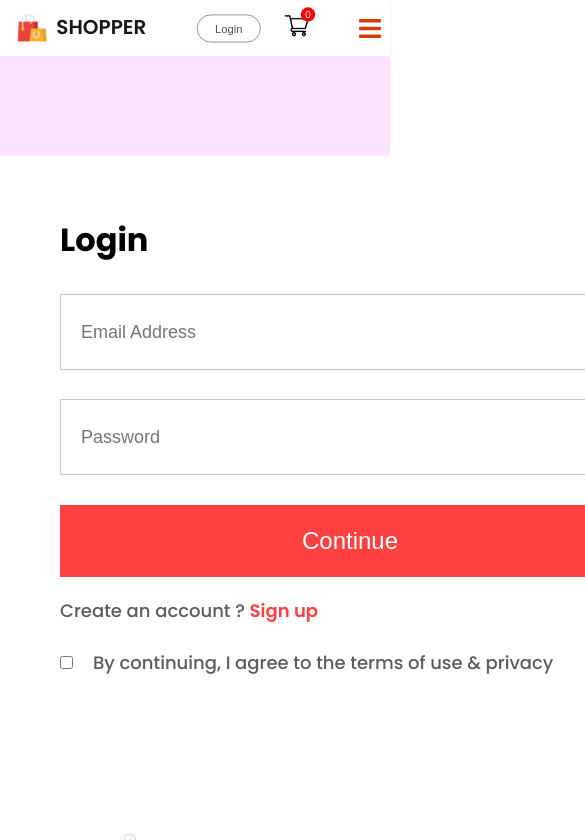
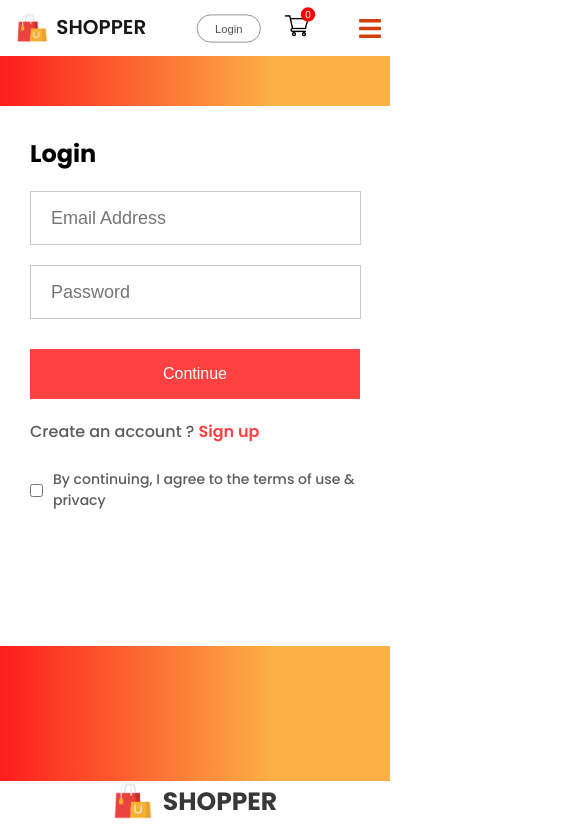
Before and after one commit to hazemmohsen2000/E-commerce, a React (Create React App) app: page /login in a window 390 px wide. Shown: the top 840 px of the page, 585 px wide, since content can reach past the window. Built offline with nearby package versions, Linux system fonts and the light colour scheme.

Commit message:
sign up page media query

```diff
--- a/src/pages/CSS/LoginSignup.css
+++ b/src/pages/CSS/LoginSignup.css
@@ -1,7 +1,8 @@
 .loginsignup {
     width : 100% ;
     height: 80vh;
-    background : #fce3fe ;
+    background: rgb(131,58,180);
+    background: linear-gradient(90deg, rgba(131,58,180,1) 0%, rgba(253,29,29,1) 0%, rgba(252,176,69,1) 70%);
     padding-top : 100px ;
 }
 .loginsignup-container{
@@ -61,3 +62,55 @@
     font-size: 18px ;
     font-weight: 500;
 }
+
+@media(max-width : 1280px){
+    .loginsignup{
+        padding-top:50px;
+    }
+    .loginsignup-container{
+        width: auto;
+        max-width: 500px;
+        max-height: 500px;
+    }
+    .loginsignup-container h1 {
+        margin : 10px 0;
+    }
+    .loginsignup-fields{
+        gap : 20px ;
+        margin-top: 20px;
+    }
+    .loginsignup-fields input {
+        height: 65px;
+        width : 93%;
+    }
+    .loginsignup-container button {
+        width : 100%
+    }
+    .loginsignup-login {
+        font-size: 16px;
+    }
+    .loginsignup-agree{
+        font-size: 14px;
+        gap: 10px;
+    }
+}
+@media(max-width : 800px){
+
+    .loginsignup-container{
+        padding: 20px 30px;
+    }
+    .loginsignup-container h1 {
+       font-size: 24px;
+    }
+    .loginsignup-fields{
+        margin-top: 20px;
+    }
+    .loginsignup-fields input {
+        height: 50px;
+    }
+    .loginsignup-container button {
+        height : 50px;
+        font-size : 16px
+    }
+
+}
```
